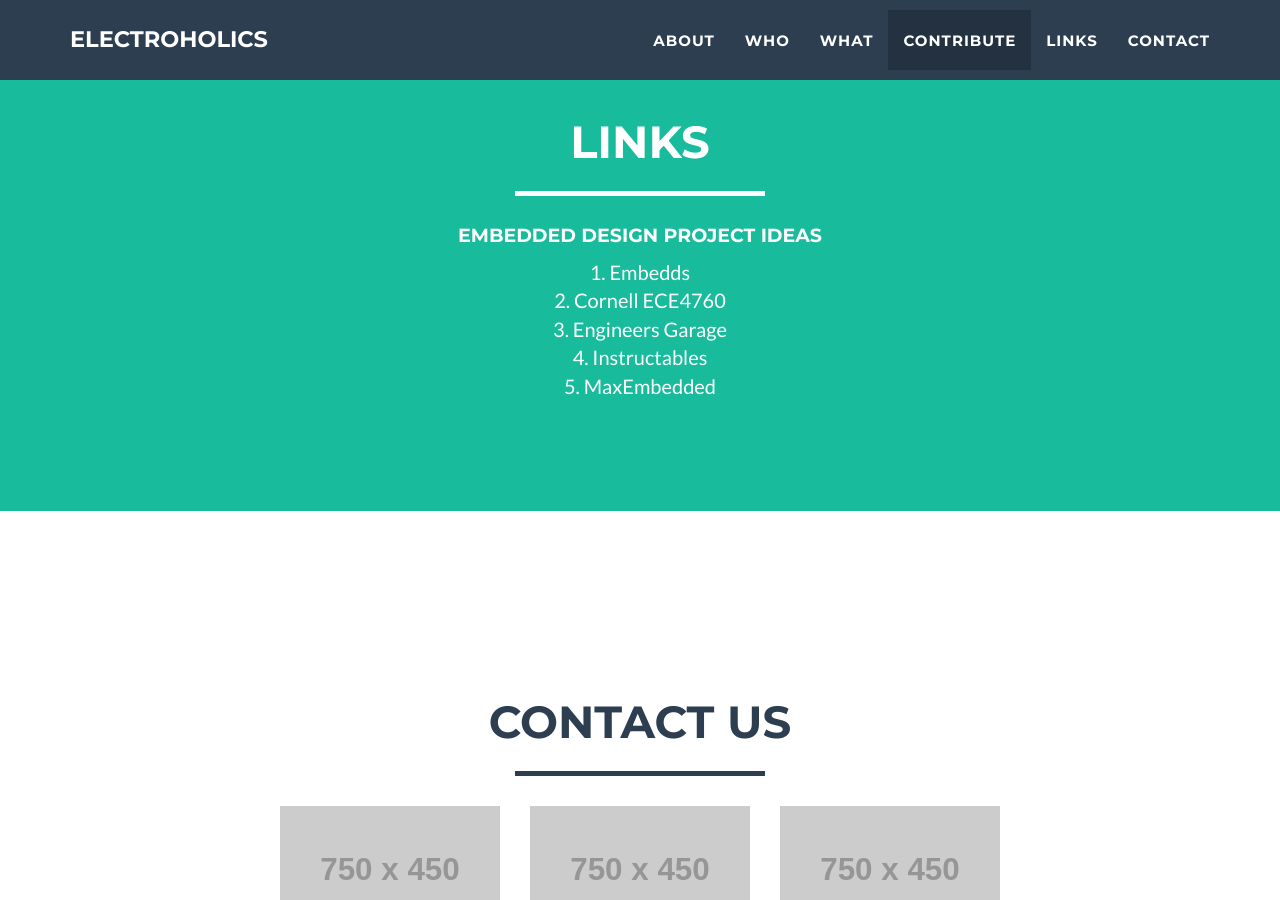
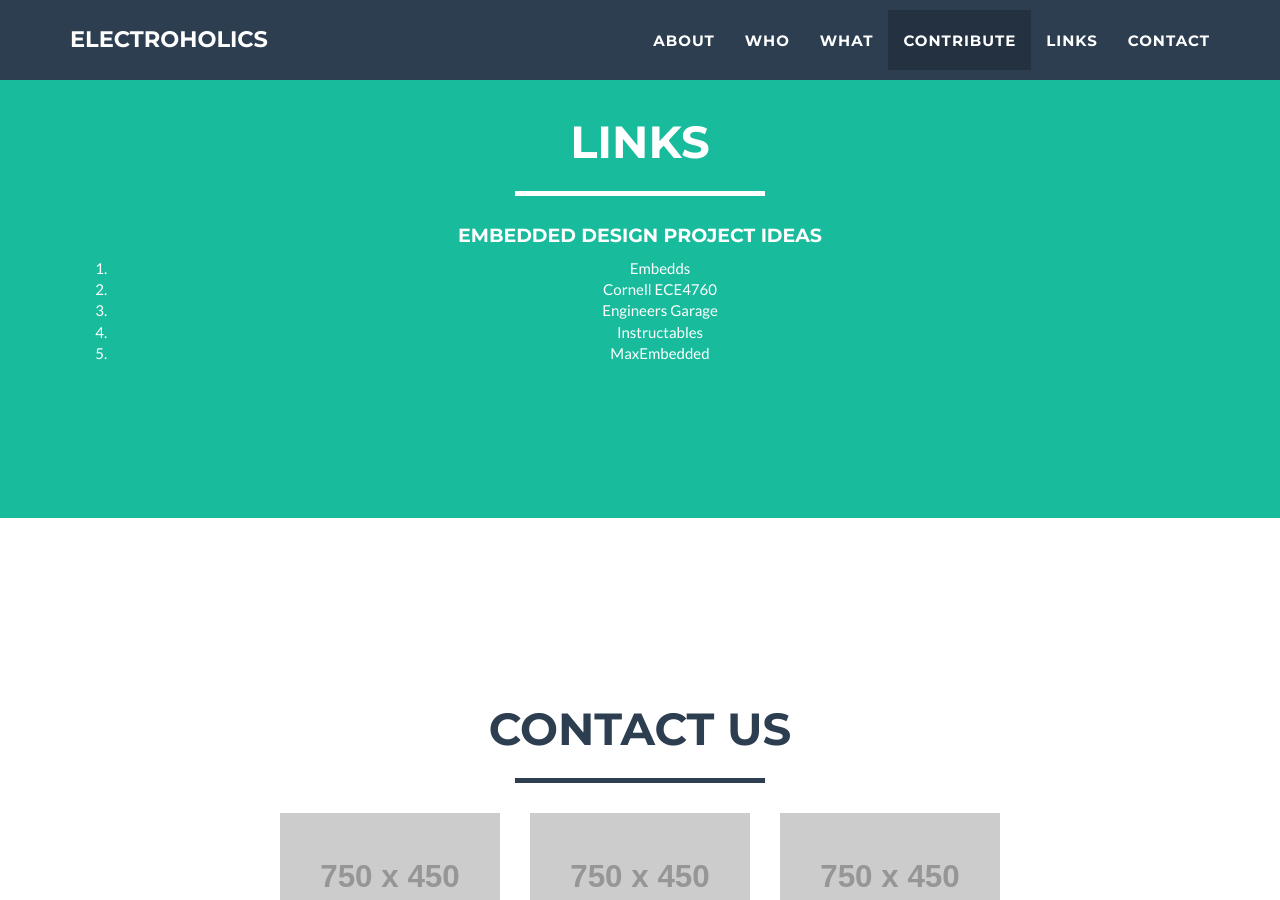
Before and after one commit to Electroholics/previous-website, a Jekyll site: the page built from index.html, in a window 1280 px wide and 900 px high, scrolled down 3132 px. Built offline with Jekyll 4.4.1, drawn with Linux system fonts in a browser that asks for light colours.

Commit message:
links div 6

```diff
--- a/_includes/about.html
+++ b/_includes/about.html
@@ -8,14 +8,19 @@
 			<h4 align="center">Embedded Design Project Ideas</h4>
 
             <p align="center">
-            1. <a style="color:white" href="http://www.embedds.com/">Embedds</a>
-            <br>
-            2. <a style="color:white" href="http://people.ece.cornell.edu/land/courses/ece4760/FinalProjects/">Cornell ECE4760</a><br>
-            3. <a style="color:white" href="http://www.embedds.com/">Engineers Garage</a> <br>
-            4. <a style="color:white" href="www.instructables.com">Instructables</a><br>
-            5. <a style="color:white" href="http://maxembedded.com/">MaxEmbedded</a></p>
+            <ol>
+            <li><a style="color:white" href="http://www.embedds.com/">Embedds</a></li>
+            <li><a style="color:white" href="http://people.ece.cornell.edu/land/courses/ece4760/FinalProjects/">Cornell ECE4760</a></li>
+            <li><a style="color:white" href="http://www.embedds.com/">Engineers Garage</a> </li>
+            <li><a style="color:white" href="www.instructables.com">Instructables</a></li>
+            <li><a style="color:white" href="http://maxembedded.com/">MaxEmbedded</a></li>
+            </ol>
+            </p>
+
                 </div>
             </div>
+            <br>
+            <br>
         </div>
     </section>
     <br>
--- a/_includes/contact_static.html
+++ b/_includes/contact_static.html
@@ -12,21 +12,21 @@
 			<div class="col-lg-8 col-lg-offset-2">
 			<div class="col-sm-4 text-center">
                     <img class="img-responsive" src="http://placehold.it/750x450" alt="">
-                    <h3>Hemanth Sabbella
+                    <h4>Hemanth Sabbella
                         <small>Job Title</small>
-                    </h3>
+                    </h4>
                 </div>
                 <div class="col-sm-4 text-center">
                     <img class="img-responsive" src="http://placehold.it/750x450" alt="">
-                    <h3>Nischay Malhan
+                    <h4>Nischay Malhan
                         <small>Job Title</small>
-                    </h3>
+                    </h4>
                 </div>
                 <div class="col-sm-4 text-center">
                     <img class="img-responsive" src="http://placehold.it/750x450" alt="">
-                    <h3>Simranjeet Singh
+                    <h4>Simranjeet Singh
                         <small>Job Title</small>
-                    </h3>
+                    </h4>
                 </div>
                 </div>
                 </div>
@@ -34,21 +34,21 @@
 			<div class="col-lg-8 col-lg-offset-2">
                 <div class="col-sm-4 text-center">
                     <img class="img-responsive" src="http://placehold.it/750x450" alt="">
-                    <h3>Akash Jain
+                    <h4>Akash Jain
                         <small>Job Title</small>
-                    </h3>
+                    </h4>
                 </div>
                 <div class="col-sm-4 text-center">
                     <img class="img-responsive" src="http://placehold.it/750x450" alt="">
-                    <h3>Puneet Jain
+                    <h4>Puneet Jain
                         <small>Job Title</small>
-                    </h3>
+                    </h4>
                 </div>
                 <div class="col-sm-4 text-center">
                     <img class="img-responsive" src="http://placehold.it/750x450" alt="">
-                    <h3>Aneesh Kumar
+                    <h4>Aneesh Kumar
                         <small>Job Title</small>
-                    </h3>
+                    </h4>
                 </div>
                 </div>
                 </div>
@@ -60,15 +60,15 @@
                 </div>
                 <div class="col-sm-4 text-center">
                     <img class="img-responsive" src="http://placehold.it/750x450" alt="">
-                    <h3>Sanchit Gupta
+                    <h4>Sanchit Gupta
                         <small>Job Title</small>
-                    </h3>
+                    </h4>
                 </div>
                 <div class="col-sm-4 text-center">
                     <img class="img-responsive" src="http://placehold.it/750x450" alt="">
-                    <h3>Manoj Gulati
+                    <h4>Manoj Gulati
                         <small>Job Title</small>
-                    </h3>
+                    </h4>
                 </div>
                 <div class="clearfix"></div>
 			</div>
```
